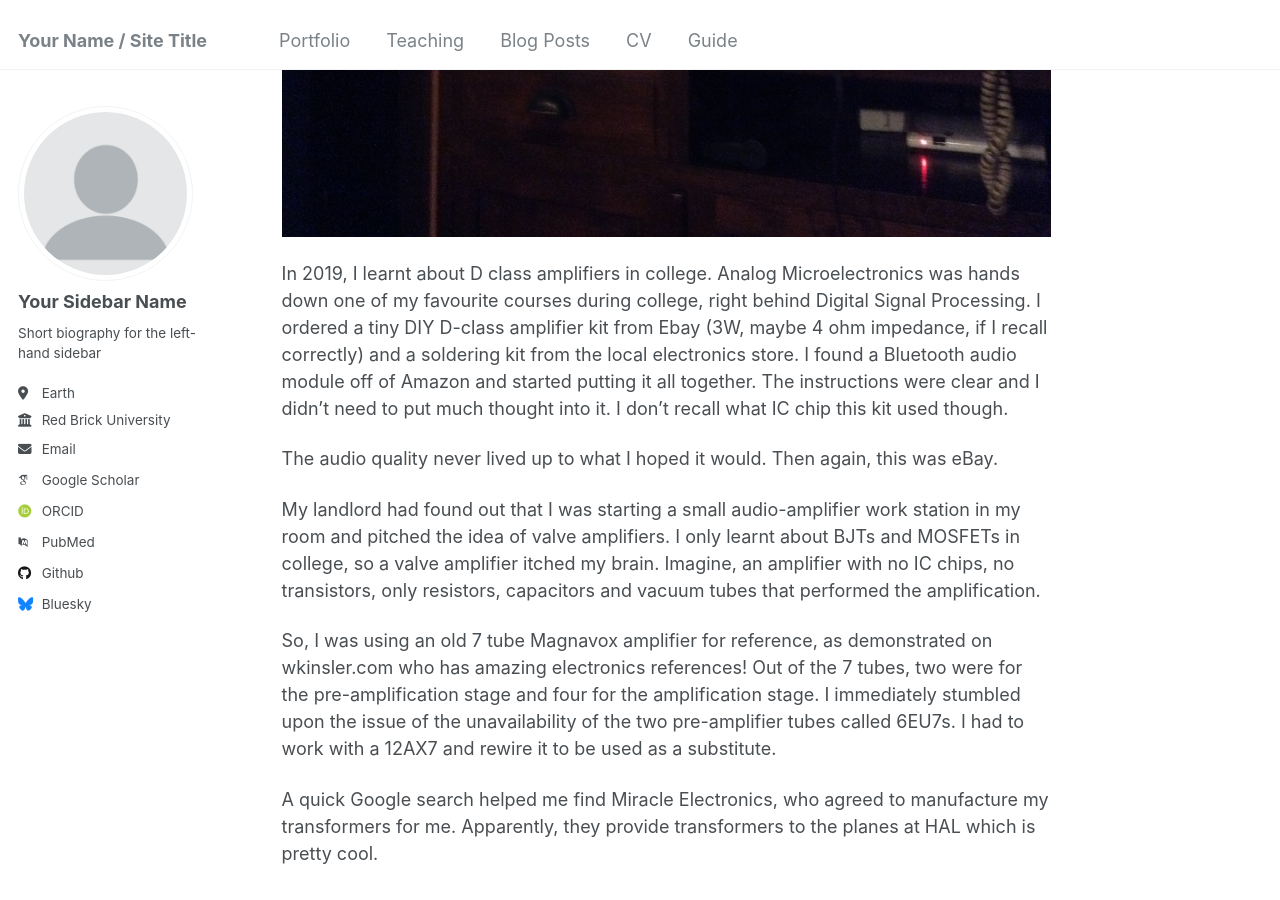
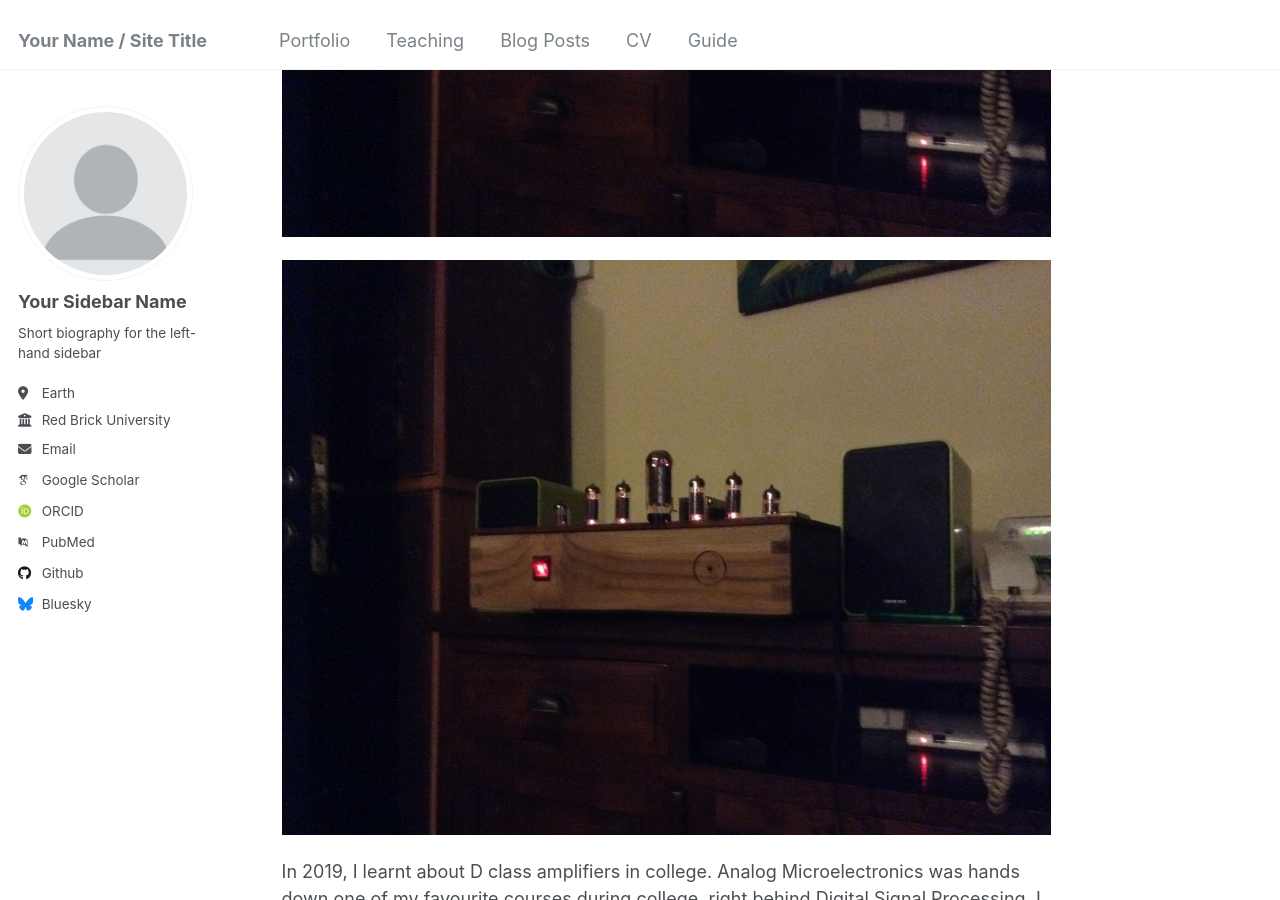
Before and after one commit to asaiyru99/asaiy, a Jekyll site: the page built from _talks/2012-03-01-talk-1.md, in a window 1280 px wide and 900 px high, scrolled down 591 px. Built offline with Jekyll 4.4.1, drawn with Linux system fonts in a browser that asks for light colours; some web fonts are replaced.

Commit message:
Update 2012-03-01-talk-1.md

```diff
--- a/_talks/2012-03-01-talk-1.md
+++ b/_talks/2012-03-01-talk-1.md
@@ -11,6 +11,9 @@ location: null
 Constructing a 20W Tube Amplifier because eBay DIY kits were not good enough.
 
 <img src='/images/Tube1.jpg'>
+
+
+<img src='https://asaiyru99.github.io/asaiy/images/Tube1.jpg' alt='Description of the image'>
 
 
 In 2019, I learnt about D class amplifiers in college. Analog Microelectronics was hands down one of my favourite courses during college, right behind Digital Signal Processing. I ordered a tiny DIY D-class amplifier kit from Ebay  (3W, maybe 4 ohm impedance, if I recall correctly) and a soldering kit from the local electronics store. I found a Bluetooth audio module off of Amazon and started putting it all together. The instructions were clear and I didn't need to put much thought into it. I don't recall what IC chip this kit used though.
```
